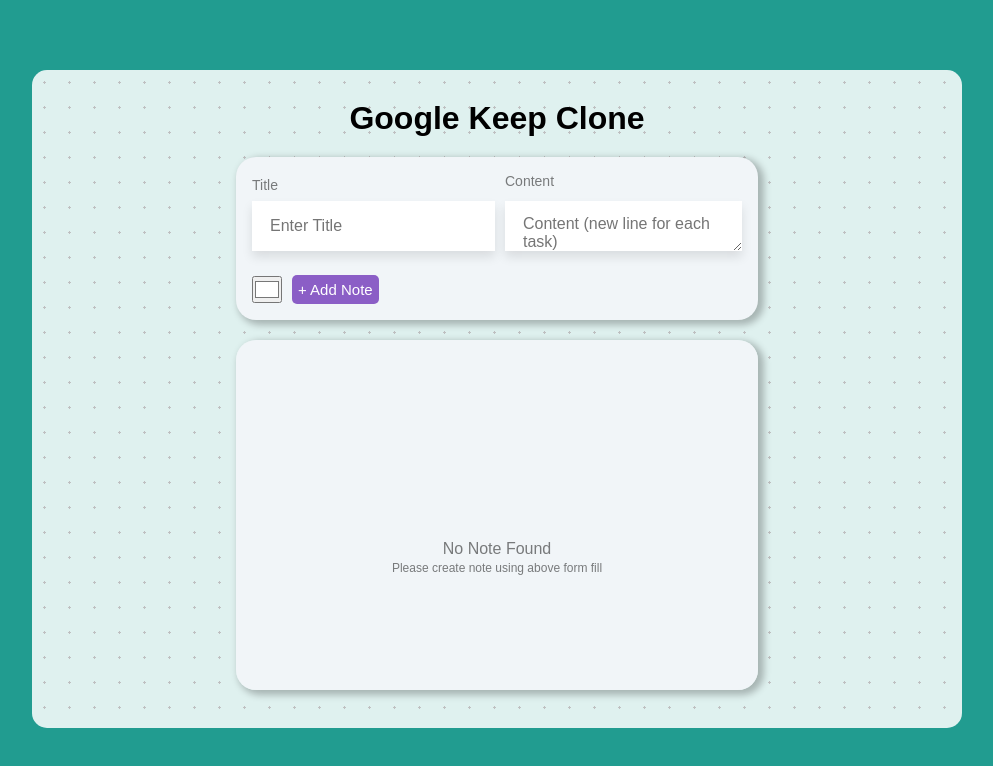
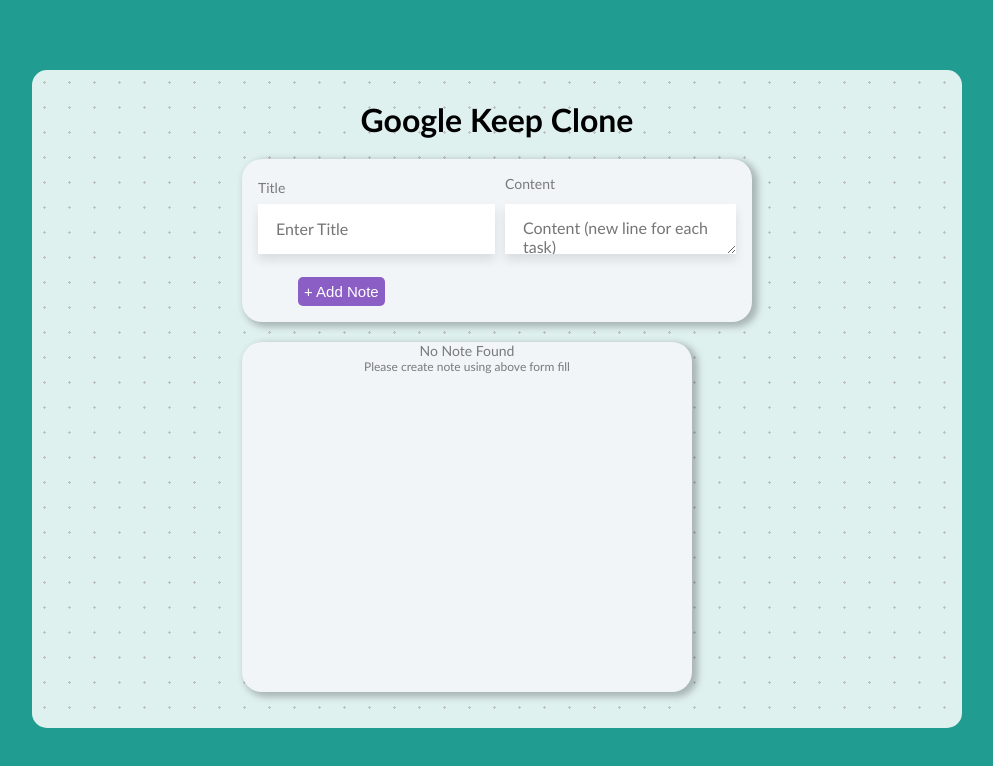
Before and after one commit to mdareef/google-keep-clone, a React (Create React App) app: page / in a window 1280 px wide. Shown: the top 766 px of the page, without its empty margins (143-1136 px from the left). Built offline with nearby package versions, Linux system fonts and the light colour scheme.

Commit message:
Update styles.css

```diff
--- a/src/styles.css
+++ b/src/styles.css
@@ -7,7 +7,7 @@
 }
 
 body {
-  font-family: Arial, sans-serif;
+  font-family: "Trebuchet MS", sans-serif;
   margin: 0;
   padding: 0;
   box-sizing: border-box;
@@ -24,7 +24,6 @@
   background: #ffffffdb;
   border-radius: 15px;
   height: calc(100vh - 142px);
-  /* background: #f1f5f8; */
   background-image: radial-gradient(#bfc0c1 7.2%, transparent 0);
   background-size: 25px 25px;
 }
@@ -59,49 +58,48 @@
 }
 
 .note-list {
-  /* display: flex;
-  flex-wrap: wrap;
-  justify-content: center;
-  flex-direction: column;
-  align-items: center; */
   margin-top: 20px;
   max-height: calc(100vh - 450px);
   min-height: calc(100vh - 450px);
   overflow: scroll;
   display: flex;
-  justify-content: flex-start;
-  flex-direction: column;
-  width: 100%;
+  justify-content: space-between;
+  align-items: flex-start;
+  align-content: flex-start;
+  flex-wrap: wrap;
+  width: 450px;
   height: auto;
   background-image: radial-gradient(#bfc0c1 7.2%, transparent 0);
   background: #f1f5f8;
   border-radius: 20px;
   box-shadow: 4px 3px 7px 2px #00000040;
-  align-items: center;
+  padding: 0px 10px;
+  flex-direction: row;
 }
 
 .note {
-  background: white;
-  border: 1px solid #ddd;
-  border-radius: 8px;
-  /* box-shadow: 0 2px 5px rgba(0, 0, 0, 0.1); */
-  /* box-shadow: 0px 3px 15px rgba(0, 0, 0, 0.2); */
-  margin: 10px 0 0;
-  padding: 10px;
-  width: 300px;
-  transition: background-color 0.3s ease;
+  width: 100%;
+  height: 100%;
+}
+
+.note-container:hover .close-note {
+  display: block !important;
+}
+
+.note-container {
+  width: 200px;
   position: relative;
 }
 
-.note:hover .close-note {
-  display: block !important;
-}
-
-.note.completed {
+.note-container.completed {
   background-color: lightgrey !important;
 }
 
-.note:hover {
+.note-container:hover.completed {
+  transform: inherit;
+}
+
+.note-container:hover {
   box-shadow: 0 1px 2px 0 rgba(60, 64, 67, 0.302),
     0 1px 3px 1px rgba(60, 64, 67, 0.149);
   transform: scale(1.05, 1.05);
@@ -154,7 +152,7 @@
 }
 
 .note-content {
-  margin-left: 28px;
+  /* margin-left: 28px; */
   font-size: 14px;
 }
 
@@ -183,8 +181,8 @@
 }
 
 .input-color {
-  /* margin: auto; */
   inline-size: 30px;
+  opacity: 0;
 }
 
 .submit-button {
@@ -224,9 +222,14 @@
 }
 
 .no-note {
-  margin: 200px auto;
   text-align: center;
   color: #00000080;
+  margin: auto;
+  height: 100%;
+  display: flex;
+  flex-direction: column;
+  justify-content: center;
+  font-size: 14px;
 }
 
 .no-note span {
@@ -243,7 +246,8 @@
   inline-size: 30px;
   position: absolute;
   bottom: 8px;
-  right: 10px;
+  right: 8px;
+  opacity: 0;
 }
 
 .task-checkbox {
@@ -294,17 +298,16 @@
 
 .close-note {
   display: none;
-  inline-size: 30px;
   position: absolute;
   top: -6px;
   right: -4px;
   color: #fff;
-  font-size: 13px;
+  font-size: 10px;
   cursor: pointer;
   border: 1px solid #000;
   border-radius: 10px;
-  width: 18px;
-  height: 18px;
+  width: 13px;
+  height: 13px;
   text-align: center;
   background-color: #000;
 }
@@ -312,3 +315,31 @@
 .close-note:hover {
   display: block;
 }
+
+.replacement-image > input {
+  display: none;
+}
+
+.replacement-image {
+  height: 28px;
+  width: 28px;
+  position: absolute;
+  left: 0;
+}
+
+.input-container {
+  position: relative;
+  display: inline-block;
+}
+
+.input-container-edit {
+  /* position: relative; */
+}
+
+.replacement-image-edit {
+  height: 28px;
+  width: 28px;
+  position: absolute;
+  bottom: 8px;
+  right: 8px;
+}
```
